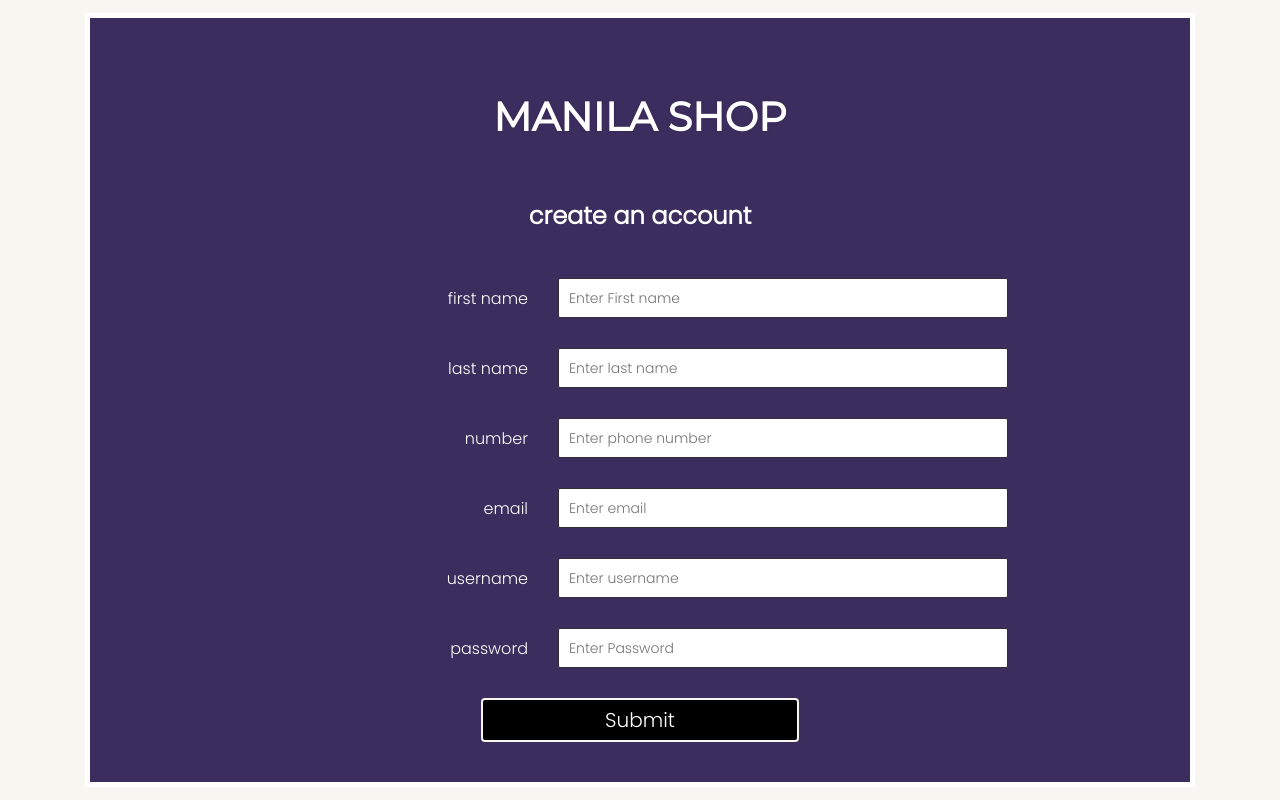
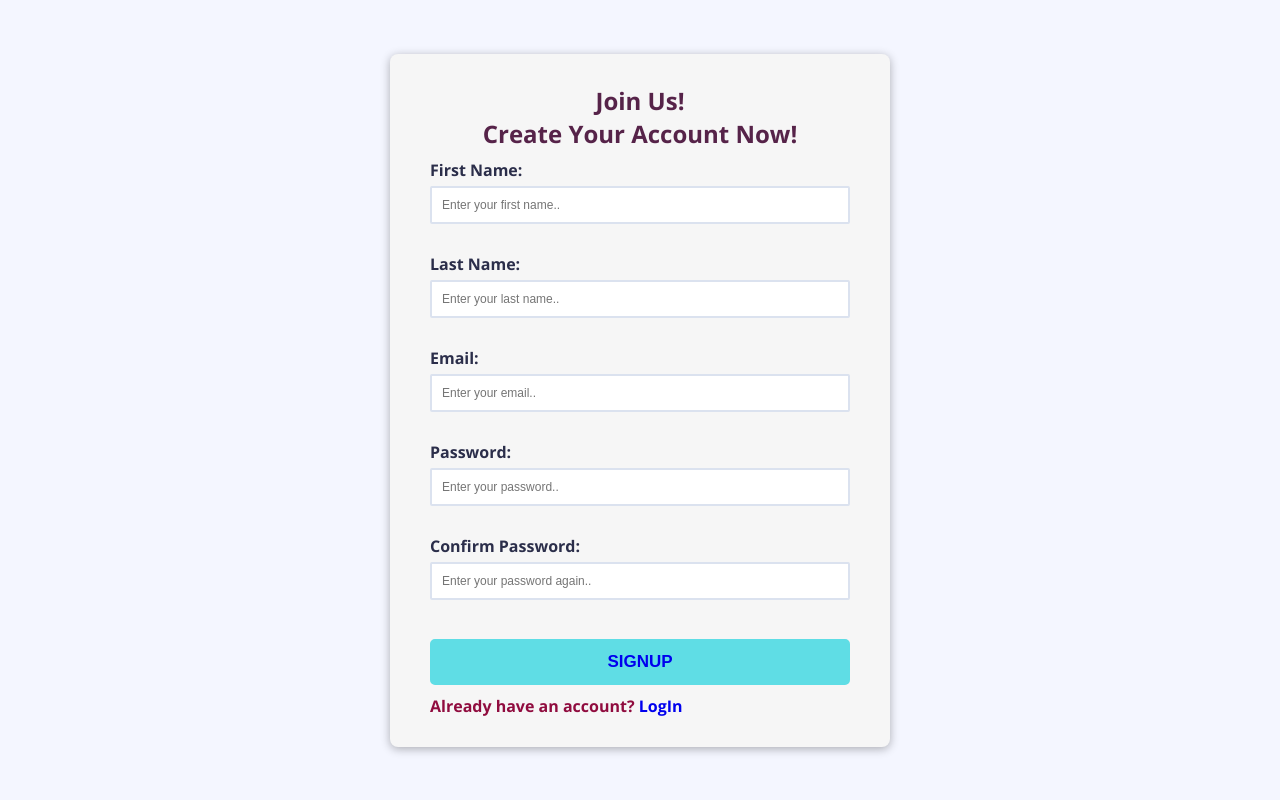
Before and after one commit to outboxafrica/edu_prepvii_manila, a plain HTML site: page UI/signup.html in a window 1280 px wide. Drawn offline with nearby package versions, Linux system fonts and the light colour scheme.

Commit message:
added interactivity to signup & login form & refactored code

```diff
--- a/UI/css/index.css
+++ b/UI/css/index.css
@@ -46,6 +46,7 @@ body {
 body {
     background-color: #f2f2f2;
     /* background: #f1f1f1; */
+    overflow-x: hidden;
 }
 
 /* grid area setup*/
@@ -686,3 +687,8 @@ label img {
     background: transparent;
     color: var(--primaryColor);
 }
+
+#copyright {
+    text-align: center;
+    font-family: "Lato", sans-serif;
+}
--- a/UI/css/style.css
+++ b/UI/css/style.css
@@ -1,189 +1,78 @@
-/*
-@import url('https://fonts.googleapis.com/css?family=Muli&display=swap');
-@import url("https://fonts.googleapis.com/css?family=Open+Sans:400,500&display=swap"); */
-@import url('https://fonts.googleapis.com/css2?family=Montserrat &display=swap');
-@import url('https://fonts.googleapis.com/css2?family=Poppins:wght@300&display=swap');
+@import url("https://fonts.googleapis.com/css2?family=Open+Sans:wght@700&display=swap");
+
 * {
   box-sizing: border-box;
 }
 
+:root {
+  --success-color: #a8df65;
+  --error-color: #d32626;
+}
+
 body {
-  font-family: "Poppins", sans-serif;
-  font-size: 2vh;
-  color: black;
+  background-color: #f4f6ff;
+  font-family: "Open Sans", sans-serif;
   display: flex;
   align-items: center;
   justify-content: center;
+  margin: 0;
   min-height: 100vh;
-  margin: 0;
-  overflow: scroll;
-  max-width: 100vw;
-  padding: 0;
-  margin: 0;
-  background-color: #f7f6f0;
+}
+
+h2 {
+  text-align: center;
+  margin: 0 25px;
+  color: #562349;
+  margin-bottom: 9px;
 }
 
 .container {
-  display: flex;
-  flex-direction: row;
-  align-items: center;
-  justify-content: center;
-  width: 100vw;
-  /* height: 100%;
-  overflow: hidden; */
-
-  padding: 0;
-  margin: 0;
-}
-
-
-h2 {
-  font-size: 2.5em;
-  padding: 0px;
-  border: 0px;
-  text-shadow:0 0 2px #362247;
-  font-family: "Montserrat", sans-serif;
-}
-
-h3 {
-  font-size: 1.5em;
-}
-
-.form-container {
-  display: flex;
-  flex-direction: row;
-  align-items: center;
-  justify-content: center;
-  padding: 20px ;
-  border: 5px solid ;
-  background-color: #3b2d5e;
-  color: white;
-  font-weight: 60px;
-  border-radius: 2px;
-}
-
-.form-wrapper {
-  /* background-color: #fff; */
-  border-radius: 5px;
-  /* box-shadow: 0 2px 2px rgba(0, 0, 0, 0.3); */
-  /* width: 400px; */
-  display: flex;
-  flex-direction: row;
-  flex-wrap: wrap;
-  justify-content: center;
-  align-items: center;
-  padding-bottom: 20px;
-}
-
-.logo, .title {
-  display: flex;
-  align-items: center;
-  justify-content: center;
-  width: 100%;
-  /* margin-top: 30px; */
-}
-
-/* .header {
-  display: flex;
-  border-bottom: 1px solid #f0f0f0;
-  background-color: #f7f7f7;
-  padding: 0;
-  margin: 0;
-  width: 85%;
-} */
-
-.signup-text {
-  display: flex;
-  flex-direction: column;
-  justify-content: center;
-  height: 30vh;
-  /* width: 25vw; */
-  /* background-color: #f09d51; */
-}
-
-.form-card {
-  display: flex;
-  flex-direction: column;
-  align-items: center;
-  justify-content: center;
-  width: 100%;
+  background-color: #f6f6f6;
+  border-radius: 8px;
+  box-shadow: 0 2px 10px rgba(0, 0, 0, 0.3);
+  width: 500px;
 }
 
 .form {
-  padding: 0;
-  margin: 0;
-  width: 100%;
+  padding: 30px 40px;
 }
 
 .form-control {
   margin-bottom: 10px;
-  padding-bottom: 20px;
+  padding-bottom: 19px;
   position: relative;
-  padding-left: 15px;
-  padding-right: 15px;
-  display: flex;
-  flex-direction: row;
-  justify-content: center;
-  align-items: center;
 }
 
-label {
-  display: inline-block;
-  /* width: 20vw; */
-  text-align: right;
-  margin-right: 30px;
-  left: 0px;
-
-}
-.form-control {
-  display: flex;
-  justify-items: left;
-}
 .form-control label {
-  /* margin-bottom: 5px; */
-  width: 20vw;
+  color: #2b2e4a;
+  display: block;
+  margin-bottom: 5px;
 }
 
 .form-control input {
-  border: 1px solid #362c36;
+  display: block;
+  border: 2px solid #dbe2ef;
   border-radius: 2px;
-  display: block;
-  font-family: inherit;
-  font-size: 14px;
+  width: 100%;
   padding: 10px;
-  width: 40vw;
-  max-width: 450px;
-  height: 40px;
+  font-size: 12px;
 }
 
 .form-control input:focus {
   outline: 0;
-  border-color: #777;
+  border-color: #212121;
 }
 
 .form-control.success input {
-  border-color: #2ecc71;
+  border-color: var(--success-color);
 }
 
-.form-control i {
-  visibility: hidden;
-  position: absolute;
-  top: 40px;
-  right: 10px;
-}
-
-.form-control.success i .fa-check-circle {
-	color: #2ecc71;
-	visibility: visible;
-}
-
-.form-control.error i .fa-exclamation-circle {
-	color: #e74c3c;
-	visibility: visible;
+.form-control.error input {
+  border-color: var(--error-color);
 }
 
 .form-control small {
-	color: #e74c3c;
+  color: var(--error-color);
   position: absolute;
   bottom: 0;
   left: 0;
@@ -194,27 +83,25 @@ label {
   visibility: visible;
 }
 
-.button {
-	background-color: black;
-	border: 2px solid #f7f6f0;
-	border-radius: 4px;
-	color:white;
+.form button {
+  background-color: #5fdde5;
+  cursor: pointer;
+  border: 2px solid #5fdde5;
+  border-radius: 5px;
+  width: 100%;
   display: block;
-	font-family: inherit;
-  font-size: 20px;
-  font-weight: 30px;
-	padding: 5px;
-	/* margin-top: 20px; */
-  width: 30%;
-  border-bottom: px;
+  padding: 11px;
+  font-weight: bold;
+  color: white;
+  font-size: 17px;
+  margin-top: 20px;
+  margin-bottom: 10px;
 }
 
-/* @media screen and (min-width: 968px) {
-  .form-container {
-    display: flex;
-    flex-direction: column;
+span {
+  color: #900c3f;
 }
-} */
-p {
-  font-size: 10px;
+
+.form a {
+  text-decoration: none;
 }
--- /dev/null
+++ b/UI/scripts/script.js
@@ -0,0 +1,83 @@
+const form = document.getElementById("form");
+const firstName = document.getElementById("firstName");
+const lastName = document.getElementById("lastName");
+const email = document.getElementById("email");
+const password = document.getElementById("password");
+const password2 = document.getElementById("password2");
+
+//show error message
+function showError(input, message) {
+  const formControl = input.parentElement;
+  formControl.className = "form-control error";
+  const small = formControl.querySelector("small");
+  small.innerText = message;
+}
+
+//Show success
+function showSuccess(input) {
+  const formControl = input.parentElement;
+  formControl.className = "form-control success";
+}
+
+//check for valid email
+function checkEmail(input) {
+  const re = /^(([^<>()\[\]\\.,;:\s@"]+(\.[^<>()\[\]\\.,;:\s@"]+)*)|(".+"))@((\[[0-9]{1,3}\.[0-9]{1,3}\.[0-9]{1,3}\.[0-9]{1,3}\])|(([a-zA-Z\-0-9]+\.)+[a-zA-Z]{2,}))$/;
+  if (re.test(input.value.trim())) {
+    showSuccess(input);
+  } else {
+    showError(input, "Email is not valid");
+  }
+}
+
+//check required fields
+function checkRequired(inputArr) {
+  inputArr.forEach(function (input) {
+    if (input.value.trim() === "") {
+      showError(input, `${getFieldName(input)} is required`);
+    } else {
+      showSuccess(input);
+    }
+  });
+}
+
+//password match
+function checkPasswordsMatch(input1, input2) {
+  if (input1.value !== input2.value) {
+    showError(input2, "Passwords do not match");
+  }
+}
+
+//check length of input
+function checkLength(input, min, max) {
+  if (input.value.length < min) {
+    showError(
+      input,
+      `${getFieldName(input)} must be atleast ${min} characters.`
+    );
+  } else if (input.value.length > max) {
+    showError(
+      input,
+      `${getFieldName(input)} must be less than ${max} characters.`
+    );
+  } else {
+    showSuccess(input);
+  }
+}
+
+//Get Field name
+function getFieldName(input) {
+  return input.id.charAt(0).toUpperCase() + input.id.slice(1);
+}
+
+//Event Listners
+form.addEventListener("submit", function (e) {
+  e.preventDefault();
+
+  checkRequired([firstName, lastName, email, password, password2]);
+  checkLength(firstName, 3, 20);
+  checkLength(lastName, 3, 20);
+  checkLength(password, 6, 16);
+  checkLength(password2, 6, 16);
+  checkEmail(email);
+  checkPasswordsMatch(password, password2);
+});
--- a/UI/signup.html
+++ b/UI/signup.html
@@ -1,85 +1,61 @@
 <!DOCTYPE html>
-<html>
-  <meta charset="utf-8">
-  <meta name="viewport" content="width=device-width, initial-scale=1, shrink-to-fit=no">
-  <meta name="description" content="">
-  <meta name="author" content="">
+<html lang="en">
+  <head>
+    <meta charset="UTF-8" />
+    <meta name="viewport" content="width=device-width, initial-scale=1.0" />
+    <link rel="stylesheet" href="css/style.css">
+    <title>SignUp</title>
+  </head>
+  <body>
+    <div class="container">
+      <form id="form" class="form">
+        <h2>Join Us! <br />Create Your Account Now!</h2>
+        <div class="form-control">
+          <label for="firstName">First Name:</label>
+          <input
+            type="text"
+            id="firstName"
+            placeholder="Enter your first name.."
+          />
+          <small>Error</small>
+        </div>
+        <div class="form-control">
+          <label for="lastName">Last Name:</label>
+          <input
+            type="text"
+            id="lastName"
+            placeholder="Enter your last name.."
+          />
+          <small>Error</small>
+        </div>
+        <div class="form-control">
+          <label for="email">Email:</label>
+          <input type="text" id="email" placeholder="Enter your email.." />
+          <small>Error</small>
+        </div>
+        <div class="form-control">
+          <label for="password">Password:</label>
+          <input
+            type="password"
+            id="password"
+            placeholder="Enter your password.."
+          />
+          <small>Error</small>
+        </div>
+        <div class="form-control">
+          <label for="password2">Confirm Password:</label>
+          <input
+            type="text"
+            id="password2"
+            placeholder="Enter your password again.."
+          />
+          <small>Error</small>
+        </div>
+        <button><a href="index.html">SIGNUP</a></button>
+        <span>Already have an account? <a href="login.html">LogIn</a></span>
+      </form>
+    </div>
 
-  <title>Sign Up</title>
-  <link rel="stylesheet" href="/UI/css/style.css">
+    <script src="scripts/script.js"></script>
+  </body>
 </html>
-
-<body>
-  <div class="container">
-    <!-- <div class="empty-box">
-    </div> -->
-    <div class="form-container">
-      <div class="form-wrapper">
-        <div class="signup-text">
-          <div class="logo">
-            <h2>MANILA SHOP</h2>
-          </div>
-
-          <div class="title">
-            <h3>create an account</h3>
-          </div>
-        </div>
-
-        <div class="form-card">
-          <form id="form" class="form">
-            <div class="form-control">
-              <label for="fname">first name</label>
-              <input type="text" placeholder="Enter First name"  id="fname" name="fname" />
-              <i class="fas fa-check-circle"></i>
-              <i class="fas fa-exclamation-circle"></i>
-            </div>
-
-            <div class="form-control">
-              <label for="lname">last name</label>
-              <input type="text" placeholder="Enter last name" id="lname" name="lname" />
-              <i class="fas fa-check-circle"></i>
-              <i class="fas fa-exclamation-circle"></i>
-            </div>
-
-            <div class="form-control">
-              <label for="phone">number</label>
-              <input type="tel" placeholder="Enter phone number" id="phone" name="phone" required />
-              <i class="fas fa-check-circle"></i>
-              <i class="fas fa-exclamation-circle"></i>
-            </div>
-
-            <div class="form-control">
-              <label for="email">email</label>
-              <input type="email" placeholder="Enter email" id="email" name="email" required />
-              <i class="fas fa-check-circle"></i>
-              <i class="fas fa-exclamation-circle"></i>
-            </div>
-
-            <div class="form-control">
-              <label for="username">username</label>
-              <input type="text" placeholder="Enter username" id="username" name="username" required />
-              <i class="fas fa-check-circle"></i>
-              <i class="fas fa-exclamation-circle"></i>
-            </div>
-
-            <div class="form-control">
-              <label for="psw">password</label>
-              <input type="password" placeholder="Enter Password" name="psw" id="password" required />
-              <i class="fas fa-check-circle"></i>
-              <i class="fas fa-exclamation-circle"></i>
-            </div>
-
-            <div class="error__message"></div>
-          </form>
-          <!-- <input type="checkbox" checked="checked" name="remember"><p>
-            remember me
-          </p></input> -->
-          <input type="submit" class="button" id="signup" value="Submit" />
-        </div>
-      </div>
-    </div>
-  </div>
-
-  <script src="../JS/signup.js"></script>
-</body>
-</html>
```
Also changed, not shown: UI/index.html (+14 -37 lines), UI/login.html (added, +33 -0 lines), UI/scripts/main.js (added, +71 -0 lines). Lines whose indentation alone changed are shown as unchanged.
